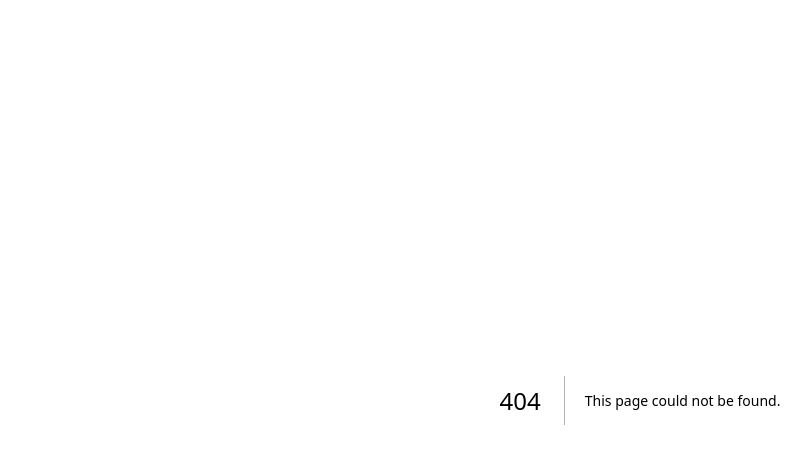
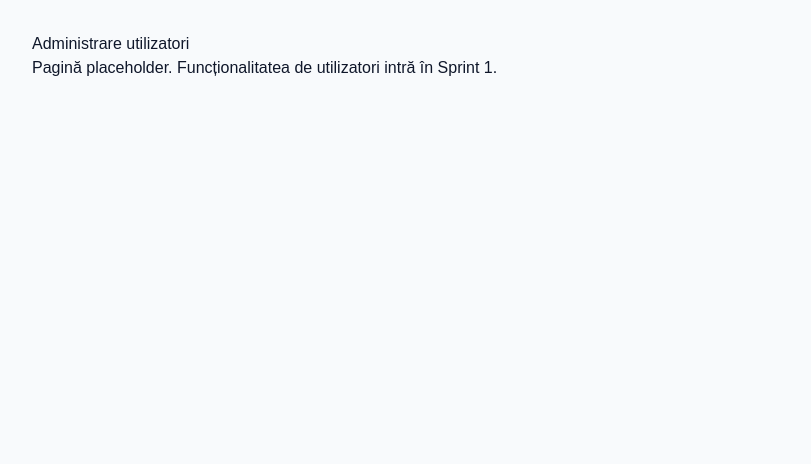
Before and after one commit to cesty00/Aplica-ie-Web-Trasabilitate-FAP-conectat-la-ERP, a Next.js app in the folder apps/web/: page /admin/users in a window 1280 px wide. Before the commit this address had no page. Shown: the top 464 px of the page, without its empty margins (0-811 px from the left). Built offline with nearby package versions, Linux system fonts and the light colour scheme.

Commit message:
feat(web): add admin users placeholder

```diff
--- /dev/null
+++ b/apps/web/src/app/admin/users/page.tsx
@@ -0,0 +1,8 @@
+export default function AdminUsersPage() {
+  return (
+    <main style={{ padding: 32 }}>
+      <h1>Administrare utilizatori</h1>
+      <p>Pagină placeholder. Funcționalitatea de utilizatori intră în Sprint 1.</p>
+    </main>
+  );
+}
```
